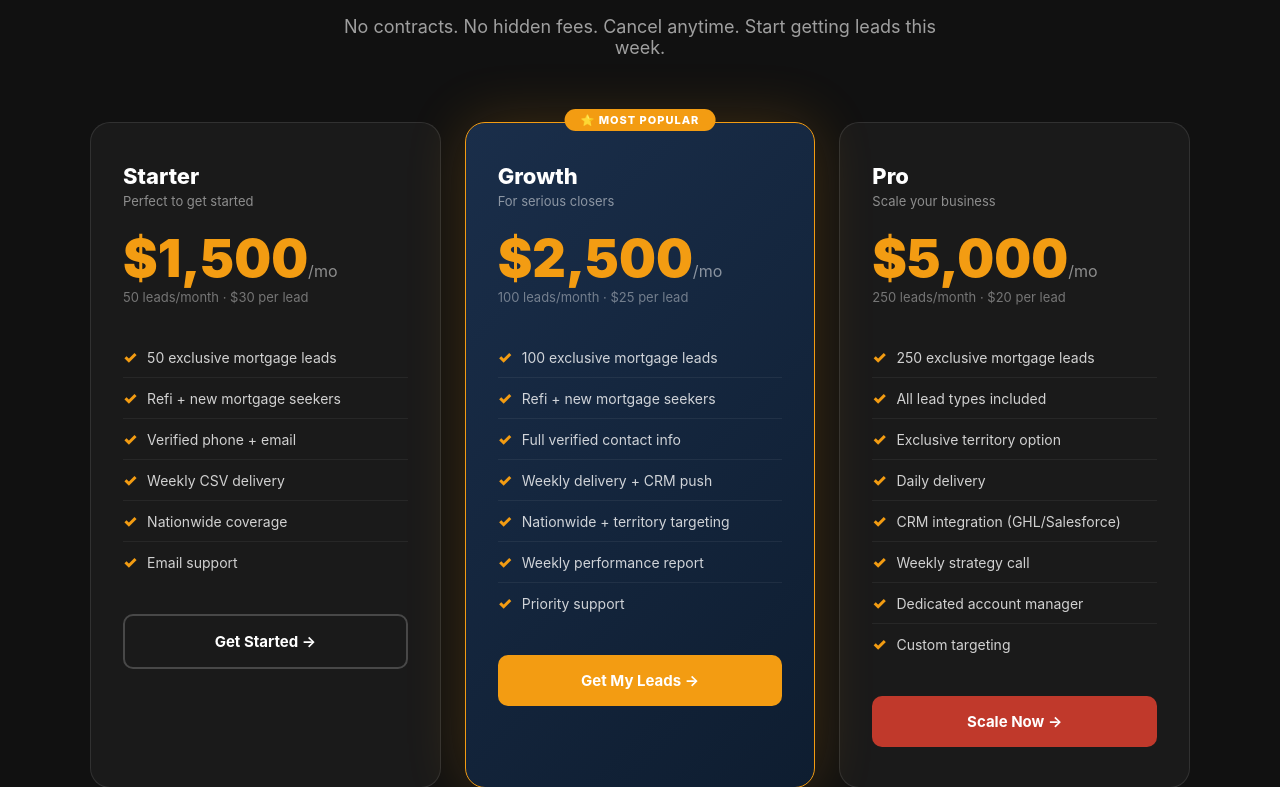
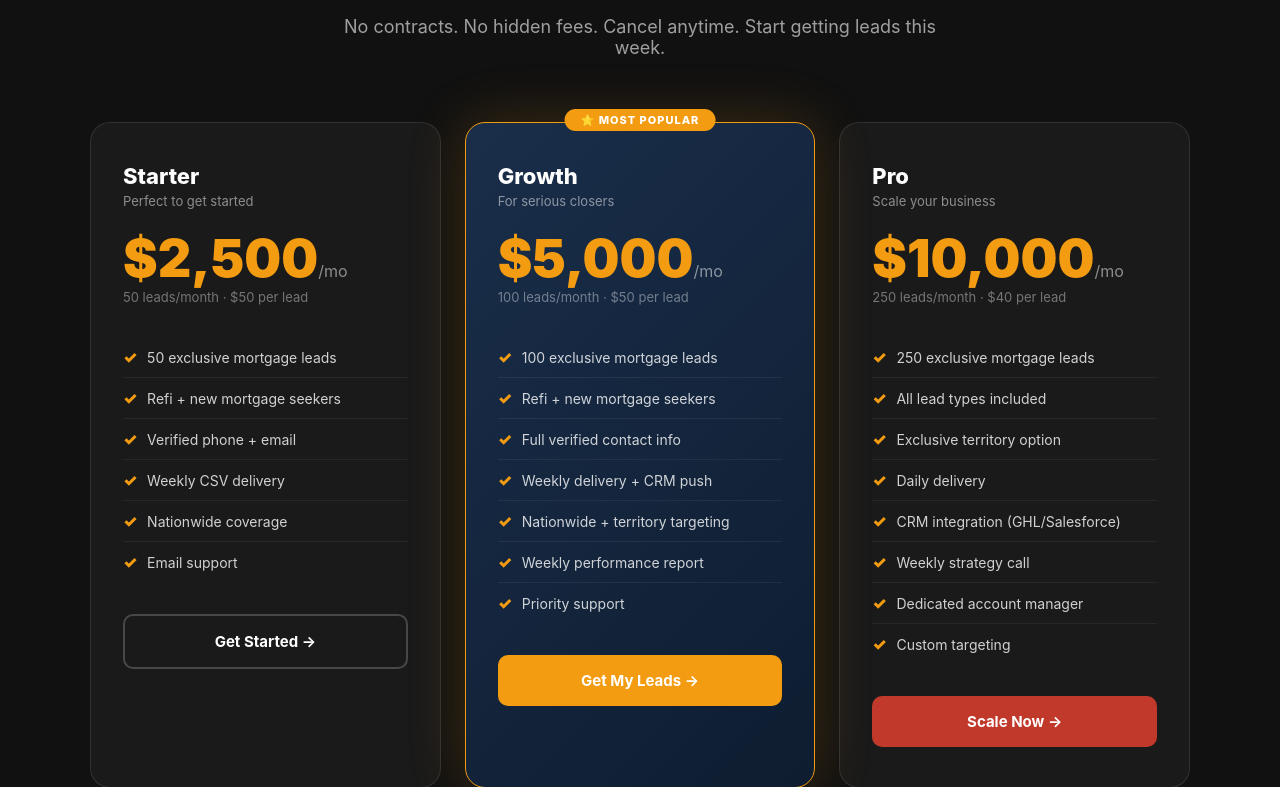
Before and after one commit to robertzinno0-ctrl/boknows-marketing-site, a Flask app: page /mortgage-leads in a window 1280 px wide. Shown: the part 2983-3770 px from the top of the page. Run offline with Flask 3, Linux system fonts and the light colour scheme.

Commit message:
Update mortgage lead pricing: //

```diff
--- a/templates/mortgage_leads.html
+++ b/templates/mortgage_leads.html
@@ -258,8 +258,8 @@ footer a{color:var(--gold);text-decoration:none}
     <div class="pkg">
       <div class="pkg-name">Starter</div>
       <div class="pkg-type">Perfect to get started</div>
-      <div class="pkg-price">$1,500<span>/mo</span></div>
-      <div class="pkg-per">50 leads/month · $30 per lead</div>
+      <div class="pkg-price">$2,500<span>/mo</span></div>
+      <div class="pkg-per">50 leads/month · $50 per lead</div>
       <ul class="pkg-features">
         <li>50 exclusive mortgage leads</li>
         <li>Refi + new mortgage seekers</li>
@@ -274,8 +274,8 @@ footer a{color:var(--gold);text-decoration:none}
       <div class="pkg-badge">⭐ Most Popular</div>
       <div class="pkg-name">Growth</div>
       <div class="pkg-type">For serious closers</div>
-      <div class="pkg-price">$2,500<span>/mo</span></div>
-      <div class="pkg-per">100 leads/month · $25 per lead</div>
+      <div class="pkg-price">$5,000<span>/mo</span></div>
+      <div class="pkg-per">100 leads/month · $50 per lead</div>
       <ul class="pkg-features">
         <li>100 exclusive mortgage leads</li>
         <li>Refi + new mortgage seekers</li>
@@ -290,8 +290,9 @@ footer a{color:var(--gold);text-decoration:none}
     <div class="pkg">
       <div class="pkg-name">Pro</div>
       <div class="pkg-type">Scale your business</div>
-      <div class="pkg-price">$5,000<span>/mo</span></div>
-      <div class="pkg-per">250 leads/month · $20 per lead</div>
+      <div class="pkg-price">$10,000<span>/mo</span></div>
+      <div class="pkg-per">250 leads/month · $40 per lead</div>
+
       <ul class="pkg-features">
         <li>250 exclusive mortgage leads</li>
         <li>All lead types included</li>
@@ -371,9 +372,9 @@ footer a{color:var(--gold);text-decoration:none}
         <div class="form-group">
           <label>Package *</label>
           <select name="package" required>
-            <option value="starter">Starter — $1,500/mo (50 leads)</option>
-            <option value="growth" selected>Growth — $2,500/mo (100 leads)</option>
-            <option value="pro">Pro — $5,000/mo (250 leads)</option>
+            <option value="starter">Starter — $2,500/mo (50 leads)</option>
+            <option value="growth" selected>Growth — $5,000/mo (100 leads)</option>
+            <option value="pro">Pro — $10,000/mo (250 leads)</option>
             <option value="enterprise">Enterprise — Custom</option>
           </select>
         </div>
```
